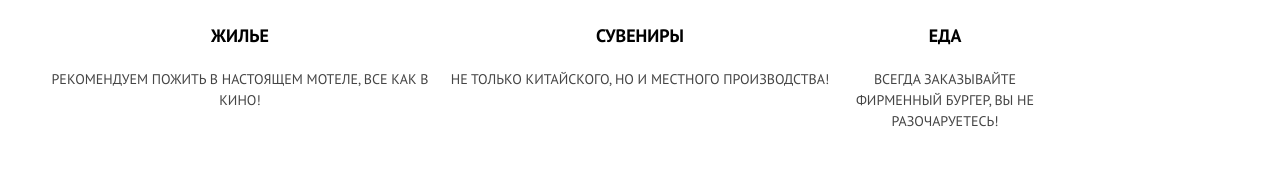
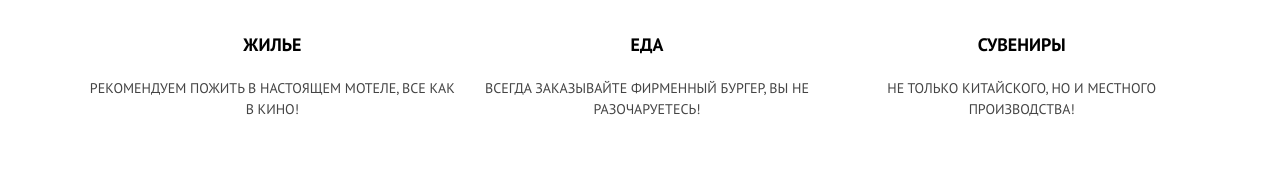
Before and after one commit to htmlacademy-adaptive/431607-sedona-21, a website: page source/index.html in a window 1280 px wide. Shown: the part 1058-1230 px from the top of the page. Drawn offline with nearby package versions, Linux system fonts and the light colour scheme; files that its build step writes are made by us from their sources.

Commit message:
Адаптивная сетка для главной страницы#2

```diff
--- a/source/sass/blocks/advantages.scss
+++ b/source/sass/blocks/advantages.scss
@@ -2,6 +2,7 @@
   margin: 0;
   margin-bottom: 30px;
   padding: 0;
+  counter-reset: advantages;
   list-style: none;
 }
 
@@ -16,6 +17,12 @@
 .advantages__item-full {
   color: $white;
   background-color: $white;
+}
+
+.advantages__title::before {
+  display: block;
+  counter-increment: advantages;
+  content: "—№ " counter(advantages) "—";
 }
 
 @media (min-width: $tablet-width) {
--- a/source/sass/blocks/features.scss
+++ b/source/sass/blocks/features.scss
@@ -1,10 +1,6 @@
 .features {
-  margin: auto;
-  max-width: 240px;
-  margin-top: 26px;
-  margin-bottom: 38px;
+  padding: 35px 35px 35px 70px;
   text-align: left;
-  padding: 0;
   list-style: none;
 }
 
@@ -14,6 +10,14 @@
     grid-template-columns: 33.33333333333333% 33.33333333333333% 33.33333333333333%;
     max-width: 100%;
     text-align: center;
+    padding-left: 45px;
+    padding-right: 31px;
+  }
+}
+
+@media (min-width: $tablet-width) {
+  .features__item--souvenirs {
+    order: 1;
   }
 }
 
@@ -37,10 +41,6 @@
   background-color: $white;
 }
 
-.features__item:last-of-type {
-  width: 210px;
-}
-
 .features__item--house {
   margin-bottom: 26px;
 }
--- a/source/sass/blocks/page-body.scss
+++ b/source/sass/blocks/page-body.scss
@@ -1,16 +1,5 @@
 .page-body {
   margin: 0 auto;
-  width: $mobile-width-only;
+  min-width: $mobile-width-only;
+  max-width: $desktop-width;
 }
-
-@media (min-width: $tablet-width) {
-  .page-body {
-    width: $tablet-width;
-  }
-}
-
-@media (min-width: $desktop-width) {
-  .page-body {
-    width: $desktop-width;
-  }
-}
--- a/source/sass/blocks/page-footer.scss
+++ b/source/sass/blocks/page-footer.scss
@@ -25,6 +25,6 @@
   .page-footer {
     display: flex;
     flex-wrap: wrap;
-    justify-content: space-around;
+    justify-content: space-between;
   }
 }
```
